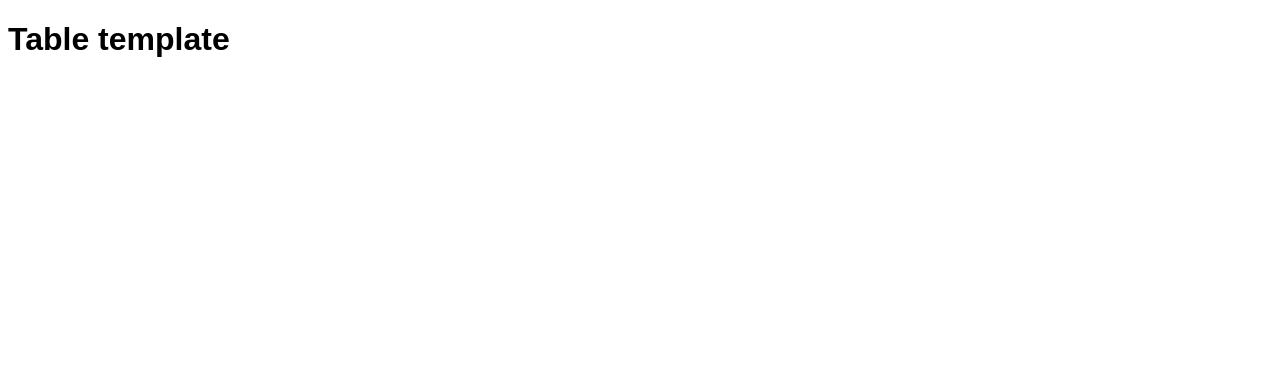
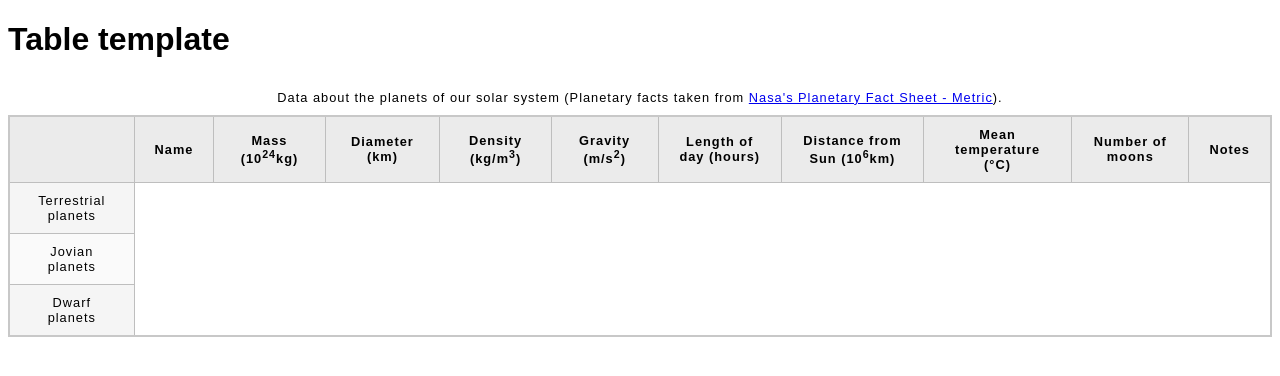
Before and after one commit to Aplas99/OdinProject, a plain HTML site: page assignments/table_assignment/blank-template.html in a window 1280 px wide. Drawn offline with Linux system fonts and the light colour scheme.

Commit message:
started table assignment

```diff
--- a/assignments/table_assignment/blank-template.html
+++ b/assignments/table_assignment/blank-template.html
@@ -9,6 +9,54 @@
   <body>
     <h1>Table template</h1>
 
+    <table>
+      <tr>
+        <th> </th>
+        <th>Name</td>
+        <th>Mass (10<sup>24</sup>kg) </th>
+        <th>Diameter (km)</th>
+        <th>Density (kg/m<sup>3</sup>) </th>
+        <th>Gravity (m/s<sup>2</sup>)</th>
+        <th>Length of day (hours) </th>
+        <th>Distance from Sun (10<sup>6</sup>km)</th>
+        <th>Mean temperature (°C)</th>
+        <th>Number of moons</th>
+        <th>Notes</th>
+      </tr>
+
+    <tbody>
+      <tr>
+        <td> Terrestrial planets </td>
+      </tr>
+
+      <tr>
+        <td>Jovian planets</td>
+        <!-- <td>Gas giants</td>
+        <td>Ice giants</td> -->
+      </tr>
+
+      <tr>
+        <td>Dwarf planets</td>
+      </tr>
+
+    </tbody>
+
+
+
+
+
+
+
+
+
+
+
+
+
+
+      <caption> Data about the planets of our solar system (Planetary facts taken from <a href="http://nssdc.gsfc.nasa.gov/planetary/factsheet/">Nasa's Planetary Fact Sheet - Metric</a>).</caption>
+
+    </table>
 
   </body>
 </html>
```
